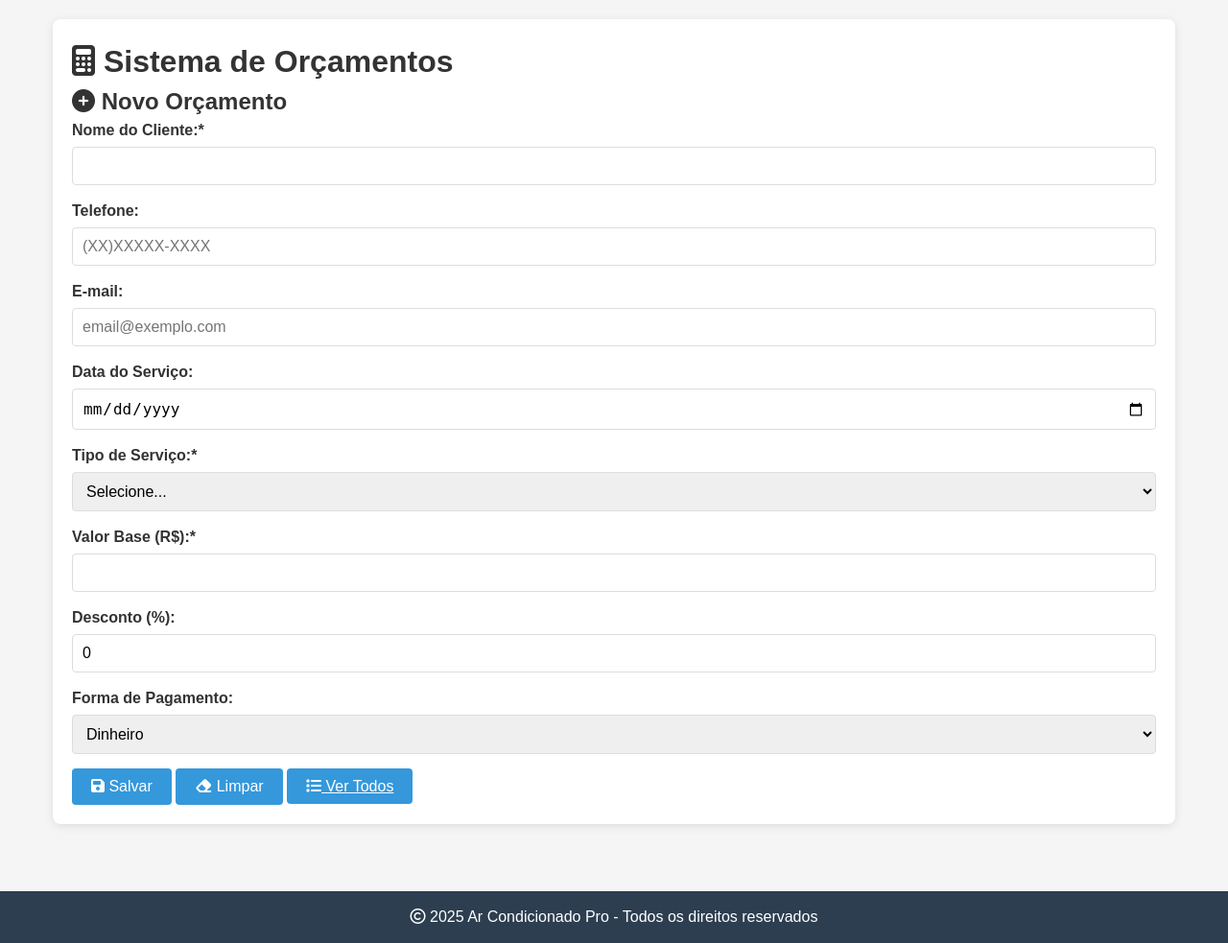
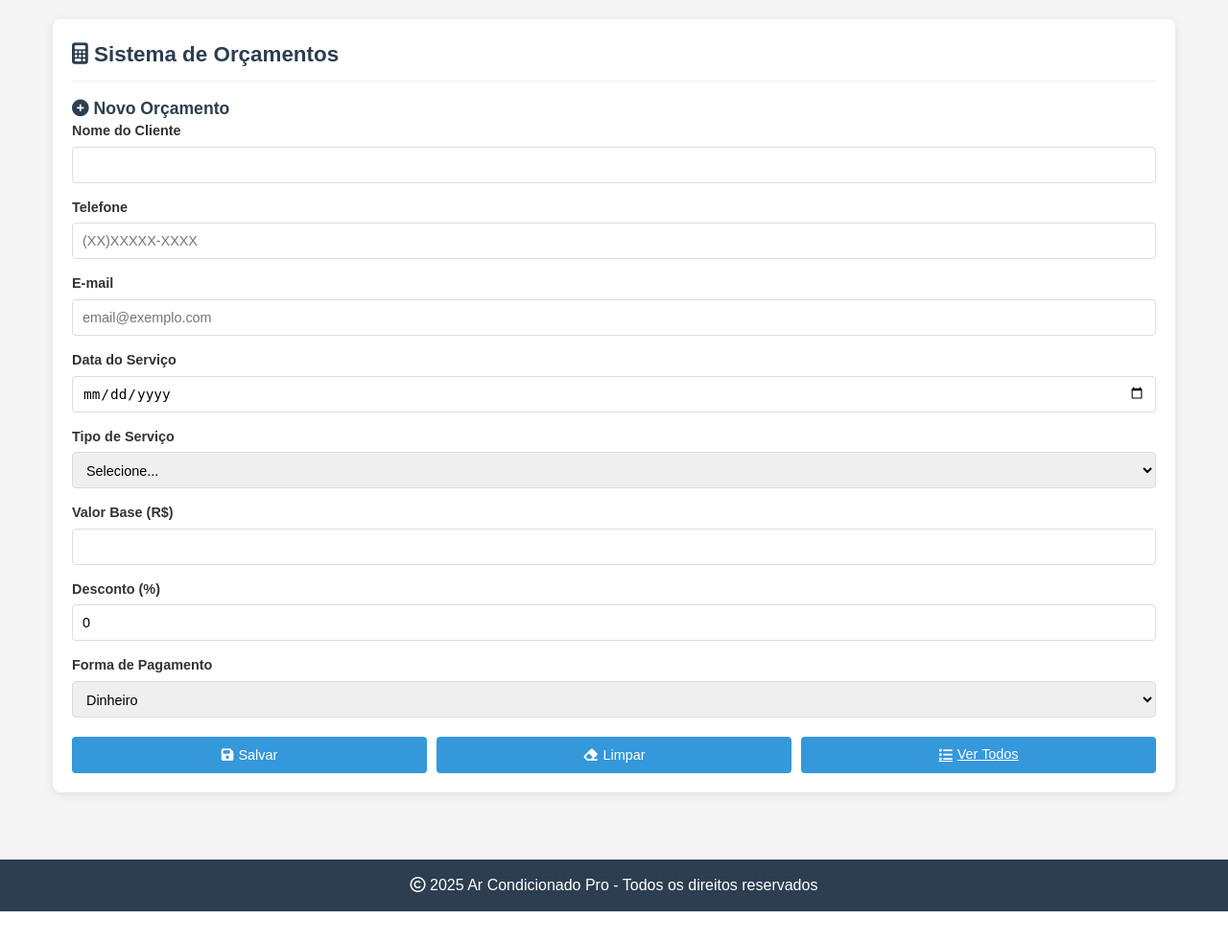
Before and after one commit to Rodrigolu25/rgsclimatizacao, a Flask app: page /orcamento in a window 1280 px wide. Shown: the part 147-1130 px from the top of the page at 96% size. After the commit the page ends 1097 px from the top, so only its background shows below. Run offline with Flask 3, Linux system fonts and the light colour scheme.

Commit message:
Mensagem

```diff
--- a/templates/orcamento.html
+++ b/templates/orcamento.html
@@ -1,4 +1,116 @@
 {% extends "base.html" %}
+
+{% block title %}Novo Orçamento{% endblock %}
+
+{% block style %}
+<style>
+    /* Estilos específicos para o formulário de orçamento */
+    .card {
+        border-radius: 8px;
+        box-shadow: 0 2px 10px rgba(0,0,0,0.1);
+        margin-bottom: 20px;
+    }
+
+    .card h1 {
+        font-size: 1.2rem;
+        color: #2c3e50;
+        border-bottom: 1px solid #eee;
+        padding-bottom: 10px;
+    }
+
+    .card h2 {
+        font-size: 1rem;
+        color: #2c3e50;
+        margin-top: 15px;
+    }
+
+    .form-group {
+        margin-bottom: 15px;
+    }
+
+    label {
+        font-weight: 500;
+        font-size: 0.9rem;
+        margin-bottom: 5px;
+        display: block;
+    }
+
+    .form-control-sm {
+        height: 35px;
+        font-size: 0.9rem;
+        border-radius: 4px;
+    }
+
+    .btn {
+        font-size: 0.9rem;
+        padding: 8px 12px;
+        border-radius: 4px;
+        display: flex;
+        align-items: center;
+        justify-content: center;
+        gap: 5px;
+    }
+
+    .btn i {
+        font-size: 0.9rem;
+    }
+
+    /* Ajustes para grupos de botões */
+    .form-actions {
+        display: flex;
+        flex-wrap: wrap;
+        gap: 10px;
+        margin-top: 20px;
+    }
+
+    .form-actions .btn {
+        flex: 1 1 120px;
+    }
+
+    /* Estilo para campos obrigatórios */
+    [required] + label:after {
+        content: " *";
+        color: #e74c3c;
+    }
+
+    /* Ajustes para o container de parcelamento */
+    #parcelamento_container {
+        background-color: #f8f9fa;
+        padding: 15px;
+        border-radius: 6px;
+        margin-top: 10px;
+    }
+
+    /* Ajustes para telas pequenas */
+    @media (max-width: 576px) {
+        .card {
+            border-radius: 0;
+            margin-left: -10px;
+            margin-right: -10px;
+            width: calc(100% + 20px);
+        }
+
+        .form-actions .btn {
+            flex: 1 1 100%;
+        }
+    }
+
+    /* Ajustes para telas médias e grandes */
+    @media (min-width: 768px) {
+        .card h1 {
+            font-size: 1.4rem;
+        }
+
+        .card h2 {
+            font-size: 1.1rem;
+        }
+
+        .form-control-sm {
+            height: 38px;
+        }
+    }
+</style>
+{% endblock %}
 
 {% block content %}
 <div class="container mt-2">
@@ -8,7 +120,10 @@
         {% with messages = get_flashed_messages(with_categories=true) %}
             {% if messages %}
                 {% for category, message in messages %}
-                    <div class="alert alert-{{ category }} mt-2 p-2">{{ message }}</div>
+                    <div class="alert alert-{{ category }} mt-2 p-2">
+                        <i class="fas fa-{% if category == 'success' %}check-circle{% elif category == 'danger' %}exclamation-circle{% else %}info-circle{% endif %}"></i>
+                        {{ message }}
+                    </div>
                 {% endfor %}
             {% endif %}
         {% endwith %}
@@ -17,28 +132,28 @@
         <form method="POST" action="{{ url_for('orcamento') }}" id="formOrcamento">
             <div class="row">
                 <div class="form-group col-12 col-md-6">
-                    <label for="cliente">Nome do Cliente:*</label>
+                    <label for="cliente">Nome do Cliente</label>
                     <input type="text" id="cliente" name="cliente" class="form-control form-control-sm" required>
                 </div>
                 <div class="form-group col-12 col-md-6">
-                    <label for="telefone">Telefone:</label>
+                    <label for="telefone">Telefone</label>
                     <input type="tel" id="telefone" name="telefone" class="form-control form-control-sm" pattern="[0-9]{10,11}" placeholder="(XX)XXXXX-XXXX">
                 </div>
             </div>
 
             <div class="row">
                 <div class="form-group col-12 col-md-6">
-                    <label for="email">E-mail:</label>
+                    <label for="email">E-mail</label>
                     <input type="email" id="email" name="email" class="form-control form-control-sm" placeholder="email@exemplo.com">
                 </div>
                 <div class="form-group col-12 col-md-6">
-                    <label for="data_servico">Data do Serviço:</label>
+                    <label for="data_servico">Data do Serviço</label>
                     <input type="date" id="data_servico" name="data_servico" class="form-control form-control-sm">
                 </div>
             </div>
 
             <div class="form-group">
-                <label for="servico">Tipo de Serviço:*</label>
+                <label for="servico">Tipo de Serviço</label>
                 <select id="servico" name="servico" class="form-control form-control-sm" required>
                     <option value="">Selecione...</option>
                     <option value="Instalação de Ar Condicionado">Instalação de Ar Condicionado</option>
@@ -54,17 +169,17 @@
 
             <div class="row">
                 <div class="form-group col-12 col-md-6">
-                    <label for="valor_base">Valor Base (R$):*</label>
+                    <label for="valor_base">Valor Base (R$)</label>
                     <input type="number" id="valor_base" name="valor_base" class="form-control form-control-sm" step="0.01" min="0" required>
                 </div>
                 <div class="form-group col-12 col-md-6">
-                    <label for="desconto">Desconto (%):</label>
+                    <label for="desconto">Desconto (%)</label>
                     <input type="number" id="desconto" name="desconto" class="form-control form-control-sm" step="0.01" min="0" max="100" value="0">
                 </div>
             </div>
 
             <div class="form-group">
-                <label for="forma_pagamento">Forma de Pagamento:</label>
+                <label for="forma_pagamento">Forma de Pagamento</label>
                 <select id="forma_pagamento" name="forma_pagamento" class="form-control form-control-sm" onchange="toggleParcelamento()">
                     <option value="dinheiro">Dinheiro</option>
                     <option value="pix">PIX</option>
@@ -77,7 +192,7 @@
             <div id="parcelamento_container" style="display:none;">
                 <div class="row">
                     <div class="form-group col-12 col-md-4">
-                        <label for="parcelas">Número de Parcelas:</label>
+                        <label for="parcelas">Número de Parcelas</label>
                         <select id="parcelas" name="parcelas" class="form-control form-control-sm">
                             {% for i in range(1, 13) %}
                                 <option value="{{ i }}">{{ i }}x</option>
@@ -85,11 +200,11 @@
                         </select>
                     </div>
                     <div class="form-group col-12 col-md-4">
-                        <label for="taxa_maquina">Taxa da Máquina (%):</label>
+                        <label for="taxa_maquina">Taxa da Máquina (%)</label>
                         <input type="number" id="taxa_maquina" name="taxa_maquina" class="form-control form-control-sm" step="0.01" min="0" value="0">
                     </div>
                     <div class="form-group col-12 col-md-4">
-                        <label for="valor_final">Valor Final (R$):</label>
+                        <label for="valor_final">Valor Final (R$)</label>
                         <input type="text" id="valor_final" class="form-control form-control-sm" readonly>
                     </div>
                 </div>
@@ -97,14 +212,14 @@
 
             <input type="hidden" id="valor_final_hidden" name="valor_final_hidden" value="">
 
-            <div class="form-actions mt-3 d-flex flex-wrap gap-2">
-                <button type="submit" class="btn btn-primary btn-sm flex-grow-1">
+            <div class="form-actions">
+                <button type="submit" class="btn btn-primary">
                     <i class="fas fa-save"></i> Salvar
                 </button>
-                <button type="reset" class="btn btn-secondary btn-sm flex-grow-1" onclick="resetCampos()">
+                <button type="reset" class="btn btn-secondary" onclick="resetCampos()">
                     <i class="fas fa-eraser"></i> Limpar
                 </button>
-                <a href="{{ url_for('lista_orcamentos') }}" class="btn btn-info btn-sm flex-grow-1">
+                <a href="{{ url_for('lista_orcamentos') }}" class="btn btn-info">
                     <i class="fas fa-list"></i> Ver Todos
                 </a>
             </div>
@@ -136,10 +251,11 @@ function calcularValorFinal() {
     var valorComTaxa = valorComDesconto + (valorComDesconto * (taxaMaquina / 100));
     var valorParcelado = valorComTaxa / parcelas;
 
-    document.getElementById("valor_final").value = valorComTaxa.toFixed(2) + " (R$ " + valorParcelado.toFixed(2) + " por parcela)";
+    document.getElementById("valor_final").value = "R$ " + valorComTaxa.toFixed(2) + " (" + parcelas + "x de R$ " + valorParcelado.toFixed(2) + ")";
     document.getElementById("valor_final_hidden").value = valorComTaxa.toFixed(2);
 }
 
+// Adiciona listeners para os campos relevantes
 document.getElementById("valor_base").addEventListener("input", function() {
     if(document.getElementById("forma_pagamento").value === "credito") calcularValorFinal();
 });
@@ -155,8 +271,19 @@ function resetCampos() {
     document.getElementById("valor_final_hidden").value = "";
 }
 
+// Máscara para telefone
+document.getElementById("telefone").addEventListener("input", function(e) {
+    var x = e.target.value.replace(/\D/g, '').match(/(\d{0,2})(\d{0,5})(\d{0,4})/);
+    e.target.value = !x[2] ? x[1] : '(' + x[1] + ')' + x[2] + (x[3] ? '-' + x[3] : '');
+});
+
+// Inicializa o formulário
 window.onload = function() {
     toggleParcelamento();
+
+    // Define a data mínima como hoje
+    var today = new Date().toISOString().split('T')[0];
+    document.getElementById("data_servico").min = today;
 };
 </script>
 {% endblock %}
```
